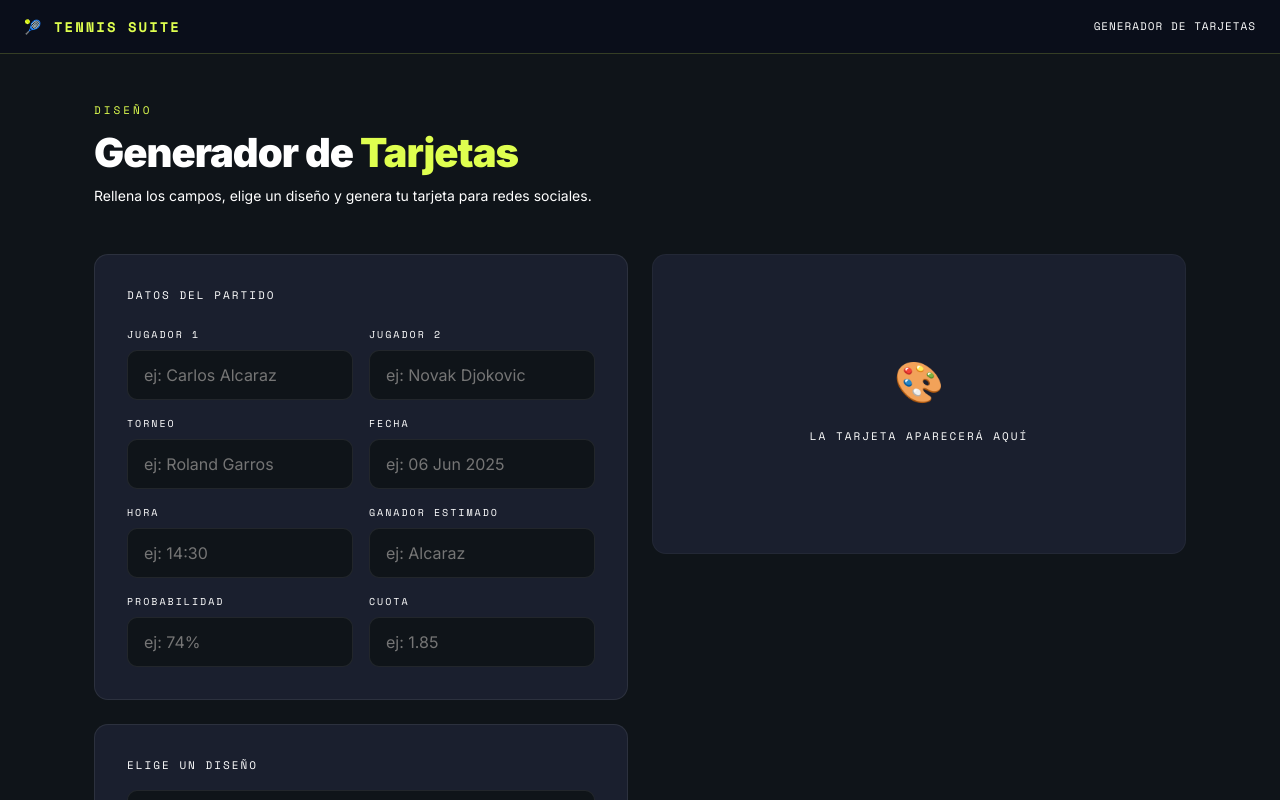
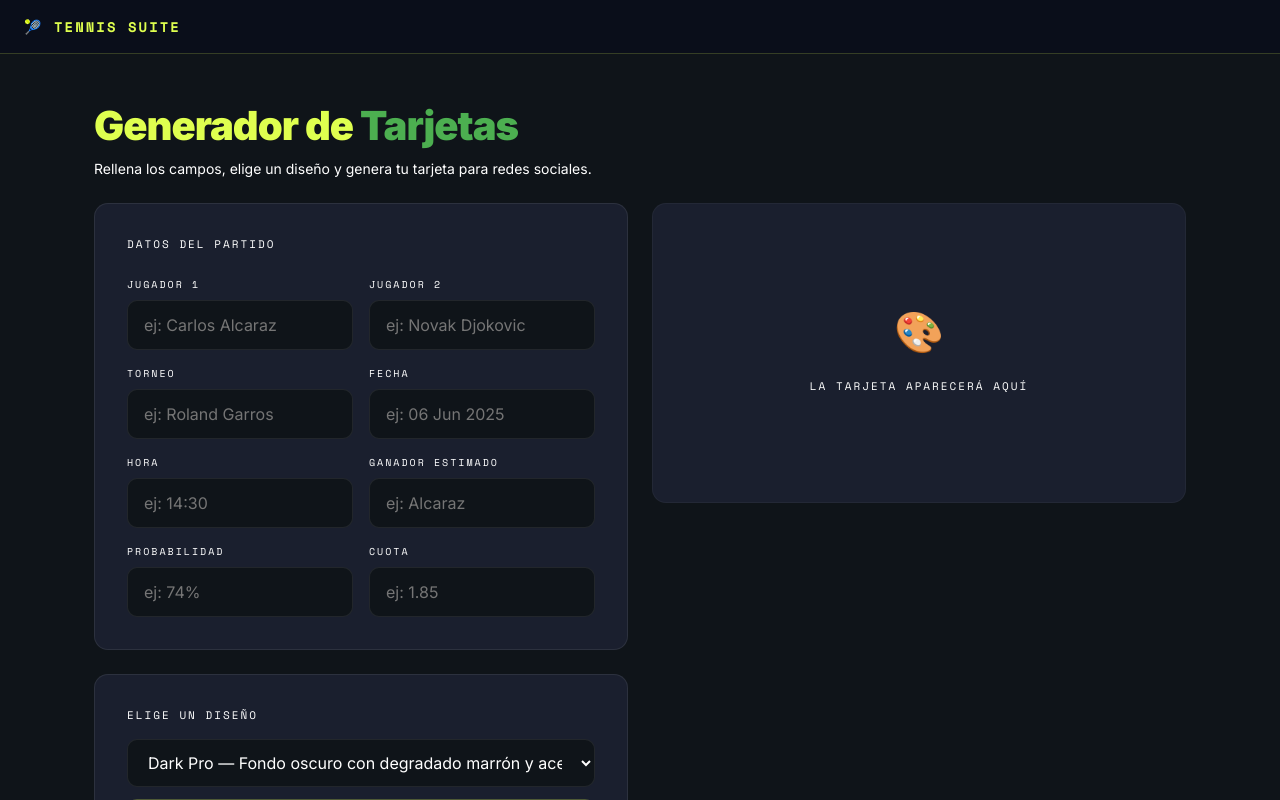
Before and after one commit to BorjaGZ/tfm-tennis-suite, a Next.js app: page /generador-tarjetas in a window 1280 px wide. Shown: the top 800 px of the page. Built offline with nearby package versions, Linux system fonts and the light colour scheme.

Commit message:
feat: Cambios diseño

```diff
--- a/app/generador-tarjetas/page.tsx
+++ b/app/generador-tarjetas/page.tsx
@@ -92,7 +92,6 @@ export default function GeneradorTarjetas() {
         <div className="container-fluid px-4">
           <div className="d-flex justify-content-between align-items-center">
             <a href="/" className="ts-nav-brand">🎾 TENNIS SUITE</a>
-            <span className="ts-nav-section">Generador de Tarjetas</span>
           </div>
         </div>
       </nav>
@@ -100,11 +99,10 @@ export default function GeneradorTarjetas() {
       <div className="container-xl py-5 px-4">
 
         {/* Cabecera */}
-        <span className="ts-label">Diseño</span>
         <h1 className="ts-page-title">
-          Generador de <span className="ts-highlight-lime">Tarjetas</span>
+          <span className="ts-highlight-lime">Generador de </span><span className="ts-highlight-green">Tarjetas</span>
         </h1>
-        <p className="ts-text-muted-custom mb-5">
+        <p className="ts-text-muted-custom mb-4">
           Rellena los campos, elige un diseño y genera tu tarjeta para redes sociales.
         </p>
 
--- a/app/ultimas-noticias/page.tsx
+++ b/app/ultimas-noticias/page.tsx
@@ -55,7 +55,6 @@ export default function UltimasNoticias() {
         <div className="container-fluid px-4">
           <div className="d-flex justify-content-between align-items-center">
             <a href="/" className="ts-nav-brand">🎾 TENNIS SUITE</a>
-            <span className="ts-nav-section">Últimas Noticias</span>
           </div>
         </div>
       </nav>
@@ -65,9 +64,8 @@ export default function UltimasNoticias() {
         {/* Cabecera */}
         <div className="d-flex justify-content-between align-items-start flex-wrap gap-3 mb-2">
           <div>
-            <span className="ts-label">IA · Tiempo Real</span>
             <h1 className="ts-page-title">
-              Últimas <span className="ts-highlight-lime">Noticias</span>
+              <span className="ts-highlight-lime">Últimas </span><span className="ts-highlight-green">Noticias</span>
             </h1>
           </div>
           <button
@@ -80,7 +78,7 @@ export default function UltimasNoticias() {
           </button>
         </div>
 
-        <div className="d-flex align-items-center gap-3 mb-5">
+        <div className="d-flex align-items-center gap-3 mb-4">
           <p className="ts-text-muted-custom mb-0">
             Noticias del día obtenidas en tiempo real mediante Gemini AI con Google Search.
           </p>
```
